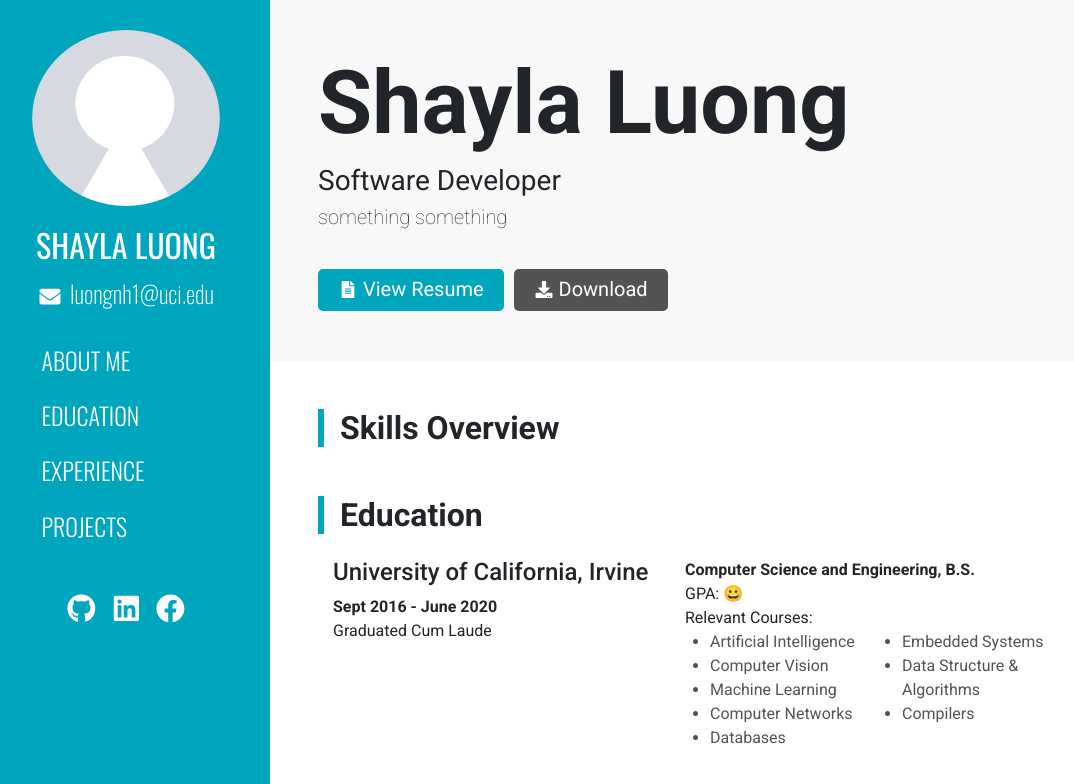
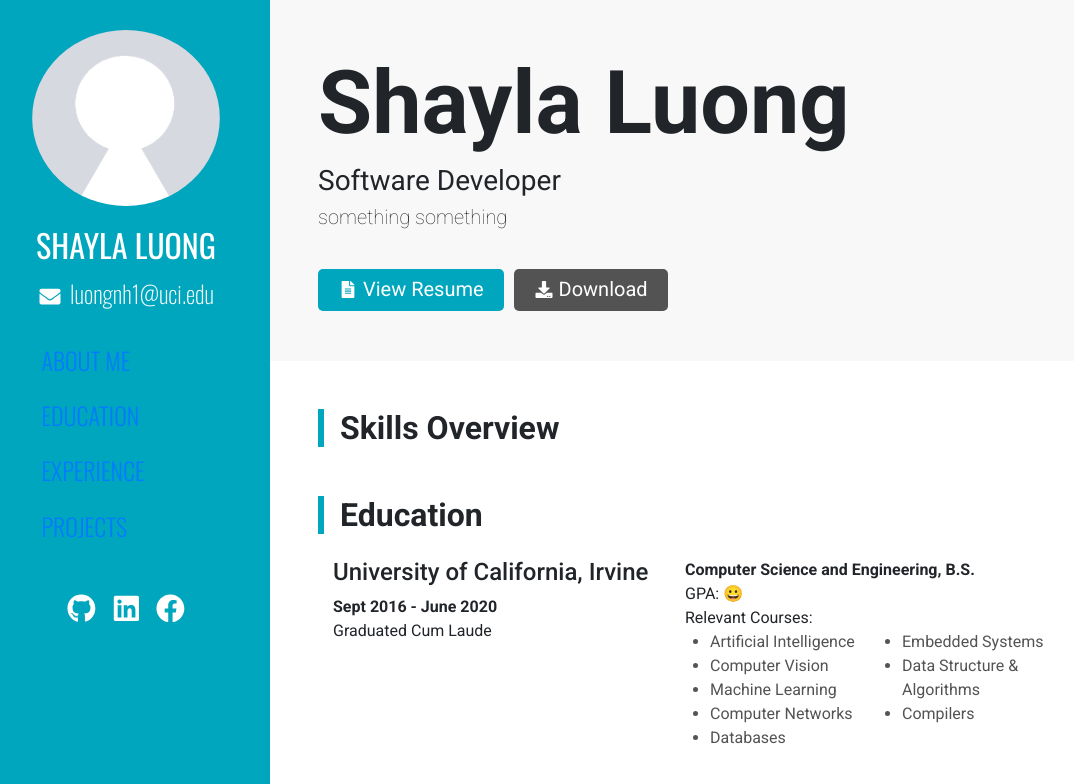
Before and after one commit to sluong-wf/sluong, a React (Create React App) app: page / in a window 1280 px wide. Shown: the top 784 px of the page, without its empty margins (18-1092 px from the left). Built offline with nearby package versions, Linux system fonts and the light colour scheme.

Commit message:
fixed scrolling to top and nav styles

```diff
--- a/src/components/Main.js
+++ b/src/components/Main.js
@@ -69,7 +69,7 @@ class Main extends React.Component {
 
                     <ul className="nav nav-section">
                         <li className="nav-item">
-                            <a className="nav-link px-3 py-1" href="#">ABOUT ME</a></li>
+                            <a className="nav-link px-3 py-1" onClick={()=>window.scrollTo({top: 0,behavior: "smooth"})}>ABOUT ME</a></li>
                         <li className="nav-item">
                             <a className="nav-link px-3 py-1" onClick={()=>this.scrolling(this.education)}>EDUCATION</a></li>
                         <li className="nav-item">
--- a/src/index.css
+++ b/src/index.css
@@ -100,22 +100,17 @@ code {
 
 .nav-item {
   color: white;
-  margin: auto;
+  margin: 0.2rem auto;
   width: 75%;
   left: 25px;
   font-weight: 300;
   padding-bottom: 5px;
 }
 
-.nav-link {
-  color: #fff;
-  margin: 0.2rem 0;
-  padding: 0;
-}
-
-.nav-link:hover {
+.nav-item:hover {
   border-left: solid 4px white;
   color: var(--main-darker);
+  cursor: pointer;
 }
 
 .content {
```
